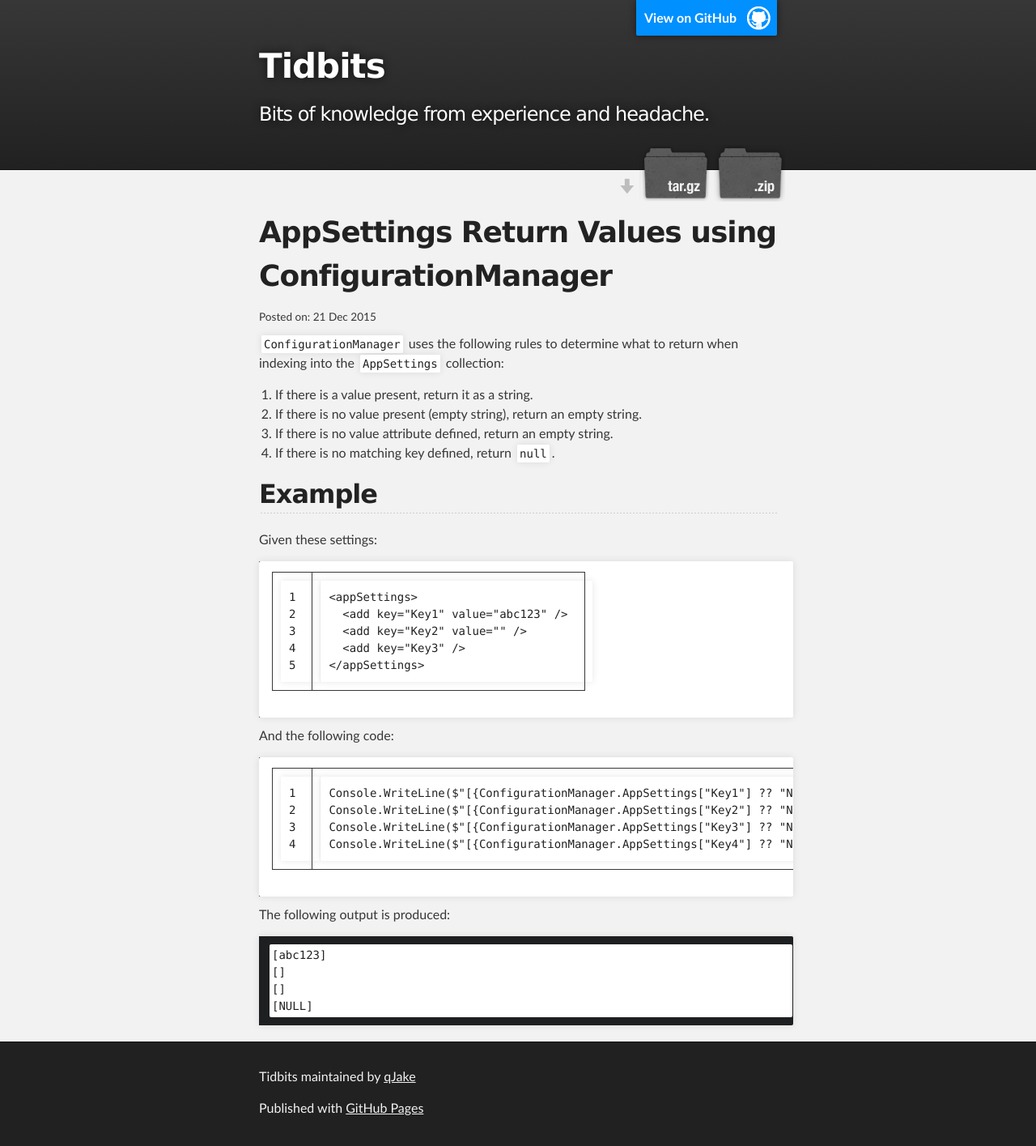
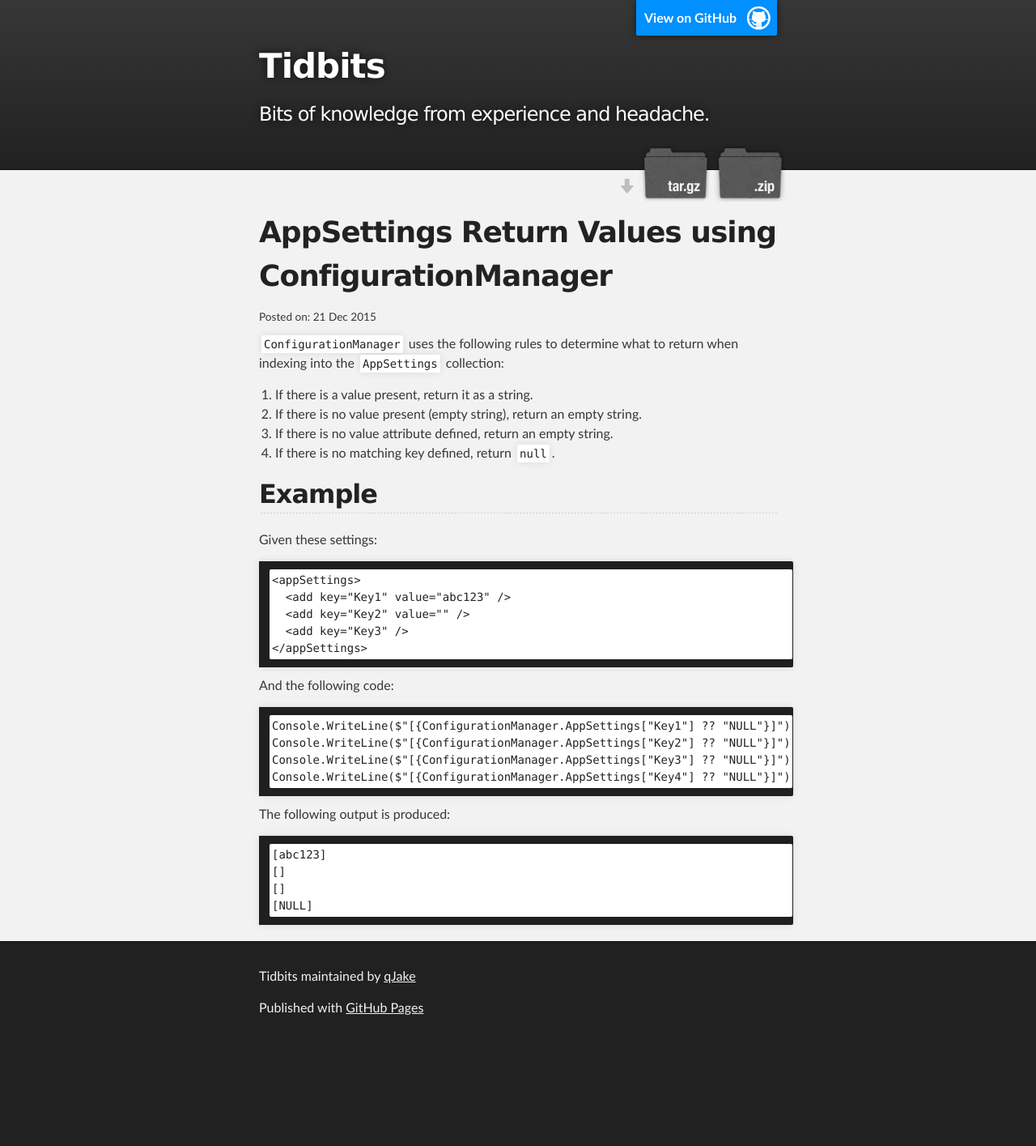
Before and after one commit to qJake/tidbits, a Jekyll site: the page built from _posts/2015-12-21-ConfigurationManager-Return-Values.md, in a window 1280 px wide. Shown: the whole page at 81% size. Built offline with Jekyll 4.4.1, drawn with Linux system fonts in a browser that asks for light colours; nearby versions of some CDN libraries; Markdown is read by kramdown in place of the engine named in the settings; after the commit the page ends 1291 px from its top, so only the background shows below that.

Commit message:
Update 2015-12-21-ConfigurationManager-Return-Values.md

```diff
--- a/_posts/2015-12-21-ConfigurationManager-Return-Values.md
+++ b/_posts/2015-12-21-ConfigurationManager-Return-Values.md
@@ -14,22 +14,22 @@ date: 2015-12-21
 
 Given these settings:
 
-{% highlight xml linenos %}
+~~~ xml
 <appSettings>
   <add key="Key1" value="abc123" />
   <add key="Key2" value="" />
   <add key="Key3" />
 </appSettings>
-{% endhighlight %}
+~~~
 
 And the following code:
 
-{% highlight csharp linenos %}
+~~~ csharp
 Console.WriteLine($"[{ConfigurationManager.AppSettings["Key1"] ?? "NULL"}]");
 Console.WriteLine($"[{ConfigurationManager.AppSettings["Key2"] ?? "NULL"}]");
 Console.WriteLine($"[{ConfigurationManager.AppSettings["Key3"] ?? "NULL"}]");
 Console.WriteLine($"[{ConfigurationManager.AppSettings["Key4"] ?? "NULL"}]");
-{% endhighlight %}
+~~~
 
 The following output is produced:
 
```
